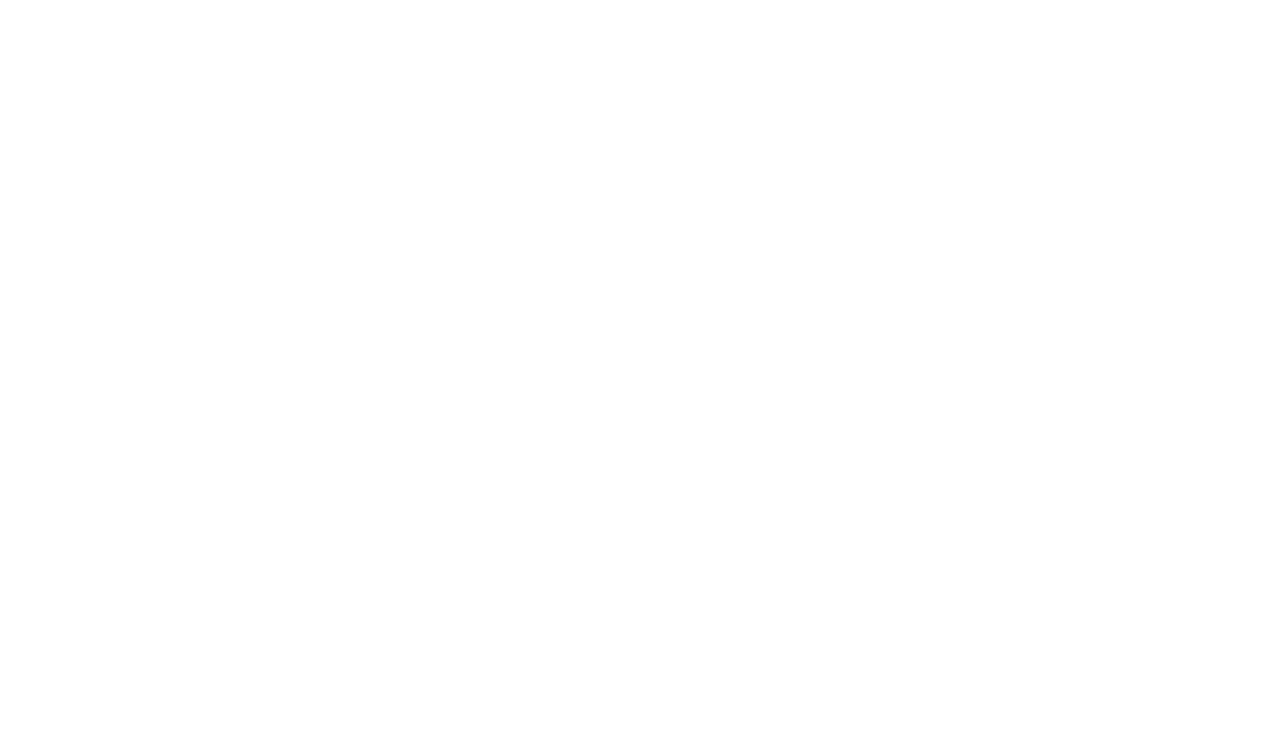
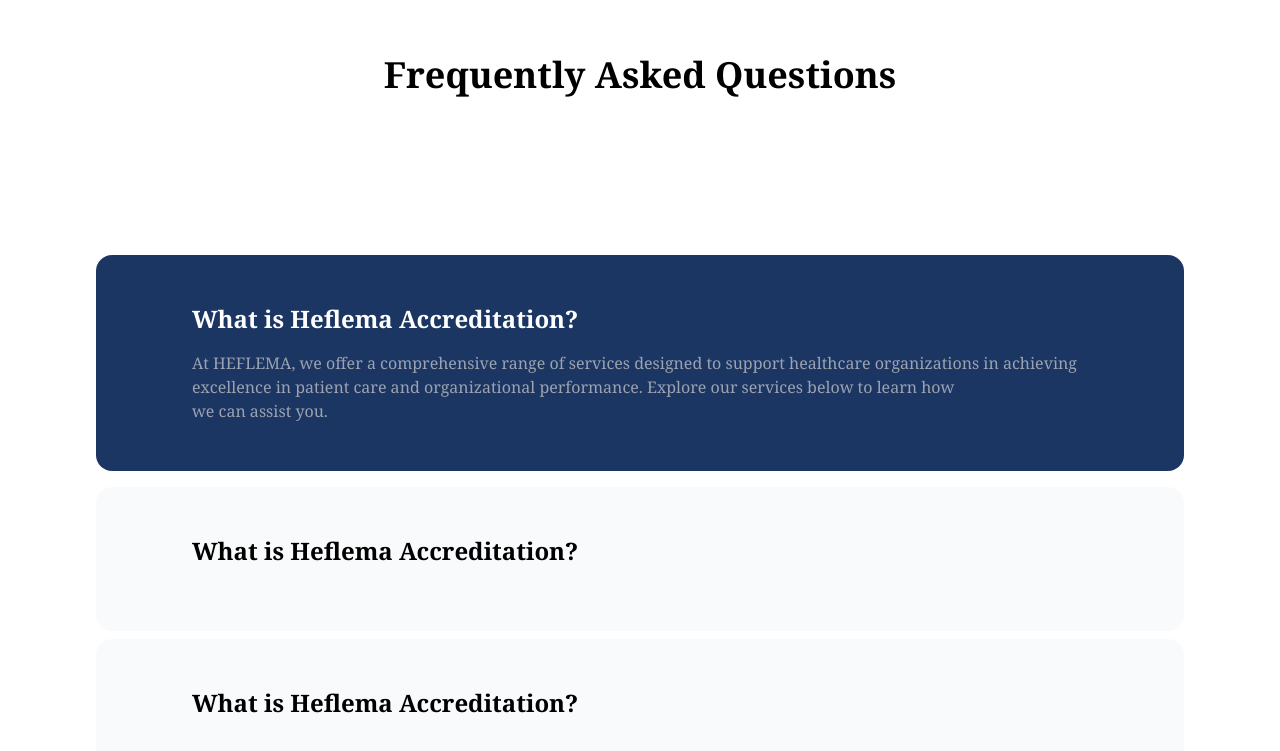
Before and after one commit to Benzics/hayok-frontend, a Next.js app: page / in a window 1280 px wide. Shown: the part 3816-4567 px from the top of the page. Before the commit the page ends 3595 px from the top, so only its background shows below. Built offline with nearby package versions, Linux system fonts and the light colour scheme.

Commit message:
FAQ section done

```diff
--- a/app/globals.css
+++ b/app/globals.css
@@ -52,4 +52,7 @@
   .custom-border-yellow {
     border-color: #ffbd14;
   }
+  .hover-p:hover .child {
+    display: block;
+  }
 }
--- a/app/page.tsx
+++ b/app/page.tsx
@@ -1,10 +1,11 @@
 import Banner from "@/components/Banner";
+import Faq from "@/components/Faq";
 import Header from "@/components/Header";
 import Hero from "@/components/Hero";
 import Services from "@/components/Services";
 import Story from "@/components/Story";
+import Testimonial from "@/components/Testimonial";
 import WhyUs from "@/components/WhyUs";
-import Image from "next/image";
 
 export default function Home() {
   return (
@@ -15,6 +16,8 @@
     <Story />
     <Services />
     <WhyUs />
+    <Testimonial />
+    <Faq />
     </>
   );
 }
--- /dev/null
+++ b/components/Faq.tsx
@@ -0,0 +1,40 @@
+import React from 'react'
+
+const Faq = () => {
+  return (
+    <section className="mt-5 px-24">
+        <h1 className="font-bold font-serif text-center text-4xl mx-24 py-40">
+            Frequently Asked Questions
+        </h1>
+        <ul className="font-serif">
+            <li className="custom-bg-darkblue rounded-2xl py-12 px-24 mb-4">
+                <h3 className="font-bold text-white text-2xl mb-4">What is Heflema Accreditation?</h3>
+                <p className="text-gray-400">
+                At HEFLEMA, we offer a comprehensive range of services designed to support
+                healthcare organizations in achieving excellence in patient care and organizational
+                performance. Explore our services below to learn how we can assist you.
+                </p>
+            </li>
+            <li className="bg-gray-50 px-24 py-12 mb-2 transition hover:text-white hover:custom-bg-darkblue rounded-2xl hover-p">
+                <h3 className="font-bold text-2xl mb-4">What is Heflema Accreditation?</h3>
+                <p className="text-gray-400 hidden child">
+                At HEFLEMA, we offer a comprehensive range of services designed to support
+                healthcare organizations in achieving excellence in patient care and organizational
+                performance. Explore our services below to learn how we can assist you.
+                </p>
+            </li>
+            <li className="bg-gray-50 px-24 py-12 mb-2 transition hover:text-white hover:custom-bg-darkblue rounded-2xl hover-p">
+                <h3 className="font-bold text-2xl mb-4">What is Heflema Accreditation?</h3>
+                <p className="text-gray-400 hidden child">
+                At HEFLEMA, we offer a comprehensive range of services designed to support
+                healthcare organizations in achieving excellence in patient care and organizational
+                performance. Explore our services below to learn how we can assist you.
+                </p>
+            </li>
+        </ul>
+
+    </section>
+  )
+}
+
+export default Faq
--- /dev/null
+++ b/components/Testimonial.tsx
@@ -0,0 +1,16 @@
+import React from 'react'
+
+const Testimonial = () => {
+  return (
+    <section>
+        <h1 className="font-bold font-serif text-center text-4xl mx-24 py-40">
+            Don&apos;t Just Take Our Words For It!
+        </h1>
+        <div className="px-24 grid">
+
+        </div>
+    </section>
+  )
+}
+
+export default Testimonial
--- a/components/WhyUs.tsx
+++ b/components/WhyUs.tsx
@@ -9,7 +9,7 @@
             content="Elevate Your Facility, Elevate Patient Care: The Benefits of HEFLEMA Accreditation"
             position="right"
         />
-        <div className="px-24 grid grid-cols-4 items-end gap-6 mb-72">
+        <div className="px-24 grid grid-cols-4 items-end gap-6 mb-6">
             <div>
                 <h2 className="font-bold font-serif text-3xl mb-2">Accreditation made easy</h2>
                 <figure className="h-96 overflow-hidden rounded-2xl mb-2">
```
Also changed, not shown: public/profile.jpg (added).
